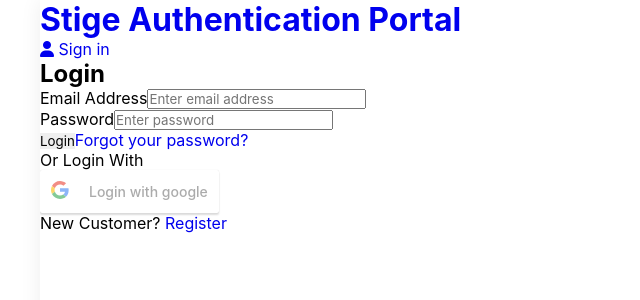
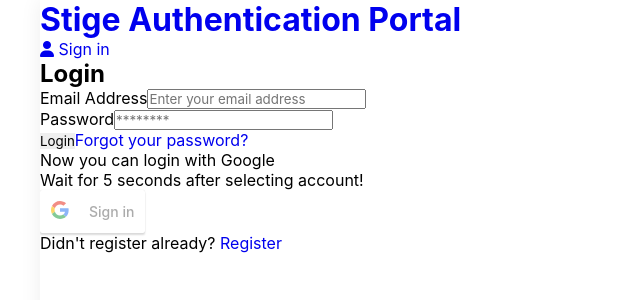
Before and after one commit to Sanatan-Shrivastava/authenticate, a React (Create React App) app in the folder client/: page /login in a window 1280 px wide. Shown: the top 300 px of the page, without its empty margins (0-640 px from the left). Built offline with nearby package versions, Linux system fonts and the light colour scheme.

Commit message:
make it better

```diff
--- a/client/public/index.html
+++ b/client/public/index.html
@@ -1,14 +1,12 @@
 <!DOCTYPE html>
 <html lang="en">
-  <head>
+
+<head>
     <meta charset="utf-8" />
     <link rel="icon" href="%PUBLIC_URL%/favicon.ico" />
     <meta name="viewport" content="width=device-width, initial-scale=1" />
     <meta name="theme-color" content="#000000" />
-    <meta
-      name="description"
-      content="Web site created using create-react-app"
-    />
+    <meta name="description" content="Web site created using create-react-app" />
     <link rel="apple-touch-icon" href="%PUBLIC_URL%/logo192.png" />
     <!--
       manifest.json provides metadata used when your web app is installed on a
@@ -25,9 +23,10 @@
       work correctly both with client-side routing and a non-root public URL.
       Learn how to configure a non-root public URL by running `npm run build`.
     -->
-    <title>React App</title>
-  </head>
-  <body>
+    <title>Auth Gateway - Stige</title>
+</head>
+
+<body>
     <noscript>You need to enable JavaScript to run this app.</noscript>
     <div id="root"></div>
     <!--
@@ -40,5 +39,6 @@
       To begin the development, run `npm start` or `yarn start`.
       To create a production bundle, use `npm run build` or `yarn build`.
     -->
-  </body>
+</body>
+
 </html>
--- a/client/src/components/body/auth/Login.js
+++ b/client/src/components/body/auth/Login.js
@@ -71,7 +71,7 @@
             <label htmlFor="email">Email Address</label>
             <input
               type="text"
-              placeholder="Enter email address"
+              placeholder="Enter your email address"
               id="email"
               value={email}
               name="email"
@@ -83,7 +83,7 @@
             <label htmlFor="password">Password</label>
             <input
               type="password"
-              placeholder="Enter password"
+              placeholder="********"
               id="password"
               value={password}
               name="password"
@@ -97,12 +97,12 @@
           </div>
         </form>
 
-        <div className="hr">Or Login With</div>
+        <div className="hr">Now you can login with Google <br/> Wait for 5 seconds after selecting account!</div>
 
         <div className="social">
           <GoogleLogin
             clientId="228467480178-ivnfu5l6g19qn9u0oav99ukcqaq75e05.apps.googleusercontent.com"
-            buttonText="Login with google"
+            buttonText="Sign in"
             onSuccess={responseGoogle}
             cookiePolicy={"single_host_origin"}
           />
@@ -110,7 +110,7 @@
         </div>
 
         <p>
-          New Customer? <Link to="/register">Register</Link>
+          Didn't register already? <Link to="/register">Register</Link>
         </p>
       </div>
     );
--- a/client/src/components/body/auth/auth.css
+++ b/client/src/components/body/auth/auth.css
@@ -1,17 +1,18 @@
-.login_page{
+.login_page {
     max-width: 500px;
     margin: auto;
     color: #444;
     padding: 0 15px;
 }
-.login_page h2{
+
+.login_page h2 {
     text-transform: uppercase;
     font-size: 2rem;
     margin: 20px 0;
     letter-spacing: 1.5px;
 }
 
-.login_page input{
+.login_page input {
     width: 100%;
     height: 45px;
     margin: 10px 0;
@@ -19,16 +20,19 @@
     outline: none;
     padding: 0 10px;
 }
-.login_page .row{
+
+.login_page .row {
     display: flex;
     justify-content: space-between;
     flex-wrap: wrap-reverse;
     align-items: flex-start;
 }
-.login_page .row a{
+
+.login_page .row a {
     color: crimson;
 }
-.login_page .row button{
+
+.login_page .row button {
     width: 150px;
     padding: 10px 0;
     color: white;
@@ -37,16 +41,20 @@
     letter-spacing: 1.5px;
     margin-right: 10px;
 }
-.login_page p{
+
+.login_page p {
     margin: 10px 0;
 }
-.login_page a{
+
+.login_page a {
     color: #111;
     font-weight: 600;
 }
 
+
 /* ------------- Forgot Password --------------- */
-.fg_pass h2{
+
+.fg_pass h2 {
     color: #555;
     text-transform: uppercase;
     text-align: center;
@@ -54,12 +62,14 @@
     margin: 50px 0;
     letter-spacing: 1.3px;
 }
-.fg_pass .row{
+
+.fg_pass .row {
     max-width: 500px;
     margin: auto;
     padding: 0 10px;
 }
-.fg_pass .row input{
+
+.fg_pass .row input {
     width: 100%;
     height: 45px;
     border: 1px solid #ccc;
@@ -68,7 +78,8 @@
     border-radius: 3px;
     margin: 5px 0;
 }
-.fg_pass .row button{
+
+.fg_pass .row button {
     background: #333;
     color: white;
     padding: 10px 30px;
@@ -77,19 +88,22 @@
     border-radius: 3px;
     margin-top: 15px;
 }
-/* ---------- Facebook / Google ---------------- */
-.login_page .hr{
+
+
+/* ---------- Google ---------------- */
+
+.login_page .hr {
     margin: 15px 0;
     color: crimson;
 }
 
-.login_page .social button{
-    width: 100%;
+.login_page .social button {
+    width: 30%;
     margin: 10px 0;
     height: 50px;
     font-size: 14px;
     font-weight: 200;
+    justify-content: center;
     text-transform: capitalize;
-    letter-spacing: 1.3px;
     box-shadow: 0 2px 4px #777;
 }
--- a/client/src/components/body/home/Home.js
+++ b/client/src/components/body/home/Home.js
@@ -1,12 +1,23 @@
 import React from 'react'
 import './home.css'
+import { Link } from "react-router-dom";
 
 function Home() {
     return (
-        <div className="home_page">
-
-        </div>
-    )
+      <div className="home_page">
+        <h1>Hi, Welcome to Stige Authentication Gateway!</h1>
+        <br />
+        <br />
+        <br />
+        <br />
+        <h1>Click on Sign in to Register/Login</h1>
+        <br />
+        <br />
+        <Link to="/login">
+          <i className="fas fa-user"></i> Sign in
+        </Link>
+      </div>
+    );
 }
 
 export default Home
--- a/client/src/components/body/home/home.css
+++ b/client/src/components/body/home/home.css
@@ -1,6 +1,7 @@
 .home_page {
     min-height: calc(100vh - 100px);
     padding: 20px;
+    text-align: center;
 }
 
 .home_page h2 {
--- a/client/src/components/header/header.css
+++ b/client/src/components/header/header.css
@@ -1,7 +1,6 @@
 header {
     width: 100%;
     min-height: 100px;
-    background: #282c34;
     display: flex;
     justify-content: space-between;
     align-items: center;
@@ -10,9 +9,7 @@
 }
 
 header a {
-    color: white;
-    text-transform: uppercase;
-    letter-spacing: 1.5px;
+    color: black;
 }
 
 header ul li {
--- a/client/src/components/utils/notification/notification.css
+++ b/client/src/components/utils/notification/notification.css
@@ -1,15 +1,11 @@
-.errMsg{
-    background: rgb(214, 10, 10);
-    color: #fff9;
+.errMsg {
+    color: rgb(214, 10, 10);
     text-align: center;
     padding: 10px 0;
-    letter-spacing: 1.3px;
 }
 
-.successMsg{
-    background: rgb(9, 158, 54);
-    color: #fff9;
+.successMsg {
+    color: rgb(9, 158, 54);
     text-align: center;
     padding: 10px 0;
-    letter-spacing: 1.3px;
 }
```
Also changed, not shown: 1 other file (tests, documents, lock files or other folders).
